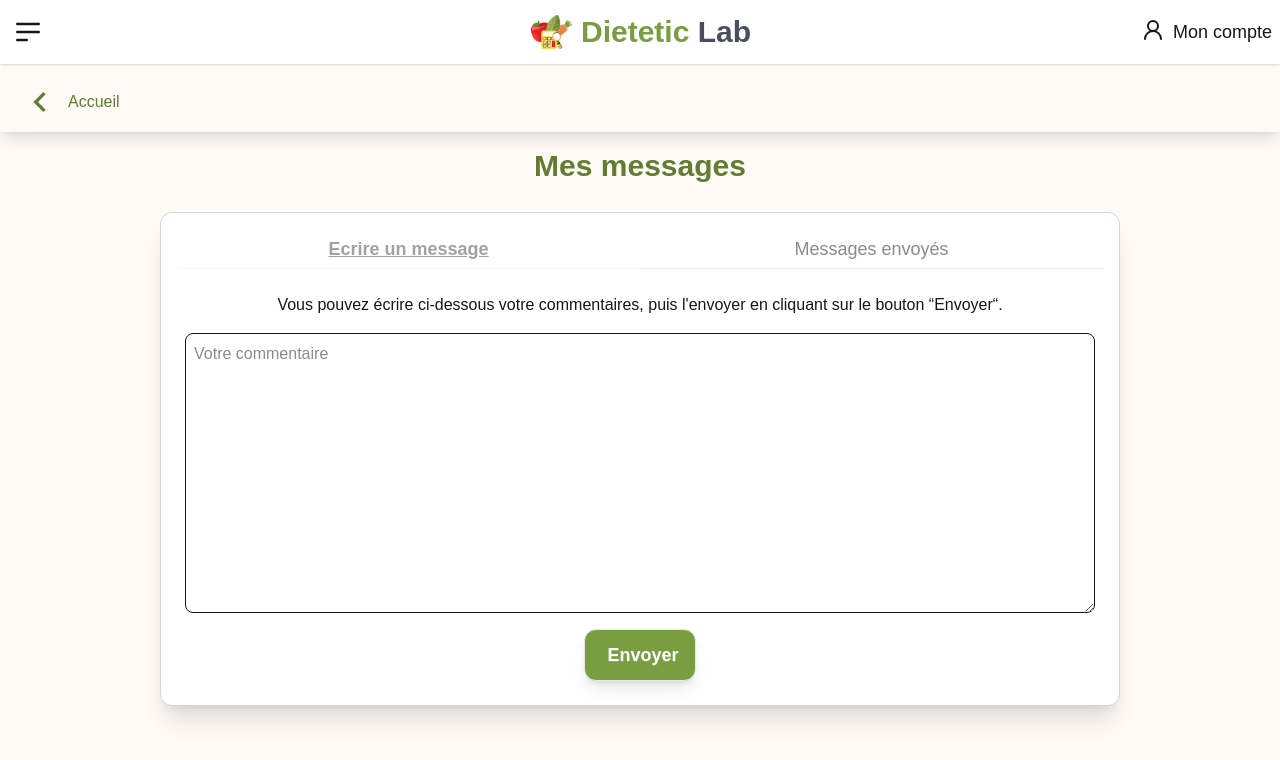
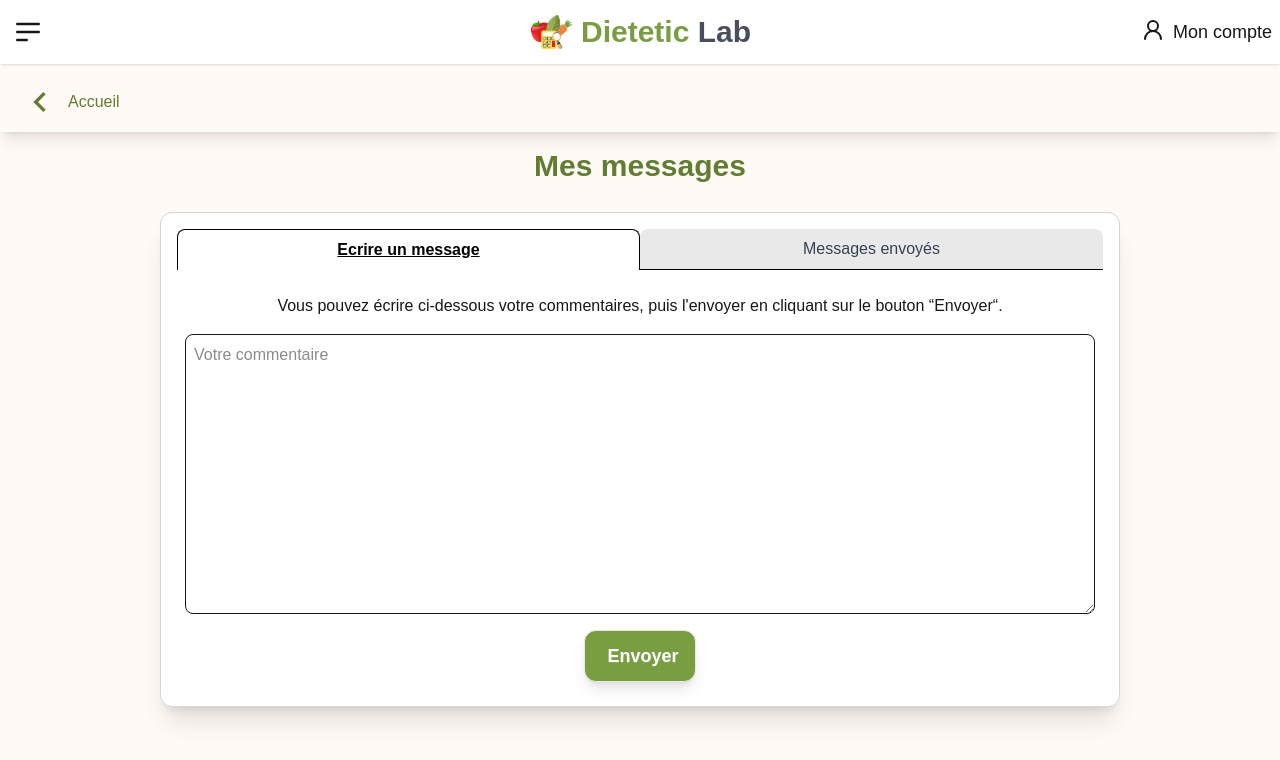
Before and after one commit to Edwige08/dietetic_lab_front, a Next.js app: page /personnalProfile/writeMessage in a window 1280 px wide. Shown: the top 760 px of the page. Built offline with nearby package versions, Linux system fonts and the light colour scheme.

Commit message:
update: tab in writeMessage page

```diff
--- a/src/app/personnalProfile/writeMessage/page.tsx
+++ b/src/app/personnalProfile/writeMessage/page.tsx
@@ -19,8 +19,8 @@ export default function Home() {
                 className="flex flex-col gap-4 p-4 m-3 w-[90%] md:w-[75%] bg-white border border-gray-300 rounded-xl shadow-xl"
             >
                 <div role="tablist" className="tabs tabs-lift">
-                    <button role="tab" onClick={handleChangeSeerWrite} className={`tab w-[50%] text-lg ${seeWriteMessage ? "tab-active font-bold underline" : ""}`} disabled={seeWriteMessage}>Ecrire un message</button>
-                    <button role="tab" onClick={handleChangeSeerWrite} className={`tab w-[50%] text-lg ${seeWriteMessage ? "" : "tab-active font-bold underline"}`} disabled={!seeWriteMessage}>Messages envoyés</button>
+                    <button role="tab" onClick={handleChangeSeerWrite} className={` text-black w-[50%] py-2 rounded-t-lg ${seeWriteMessage ? " font-bold underline text-black border-x border-t border-black" : "border-b border-black bg-(--grayLightColor) text-gray-700"}`} disabled={seeWriteMessage}>Ecrire un message</button>
+                    <button role="tab" onClick={handleChangeSeerWrite} className={` text-black w-[50%] py-2 rounded-t-lg ${seeWriteMessage ? "border-b border-black bg-(--grayLightColor) text-gray-700" : " font-bold underline text-black border-x border-t border-black"}`} disabled={!seeWriteMessage}>Messages envoyés</button>
                 </div>
 
                 {seeWriteMessage ?
```
